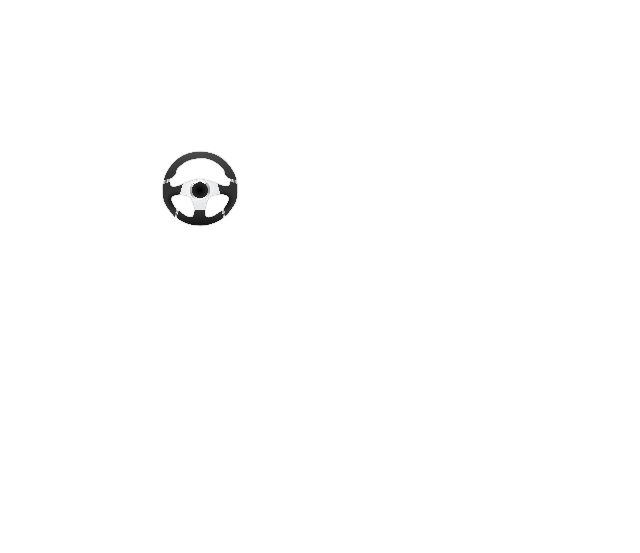
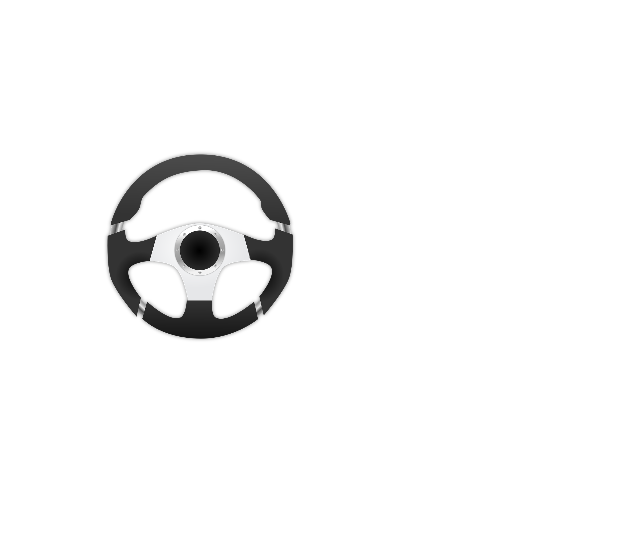
Before and after one commit to ilonachan/ArduBot, a plain HTML site: page wheel/index.html in a window 1280 px wide. Shown: the whole page, without its empty margins (0-640 px from the left). Drawn offline with Linux system fonts and the light colour scheme.

Commit message:
Update style.css

```diff
--- a/wheel/style.css
+++ b/wheel/style.css
@@ -14,6 +14,6 @@ canvas.wheel {
 	margin: auto;
 	margin-left: auto;
     margin-right: auto;
-	max-width: 20%;
-	max-height: 20%;
+	max-width: 50%;
+	max-height: 50%;
 }
```
